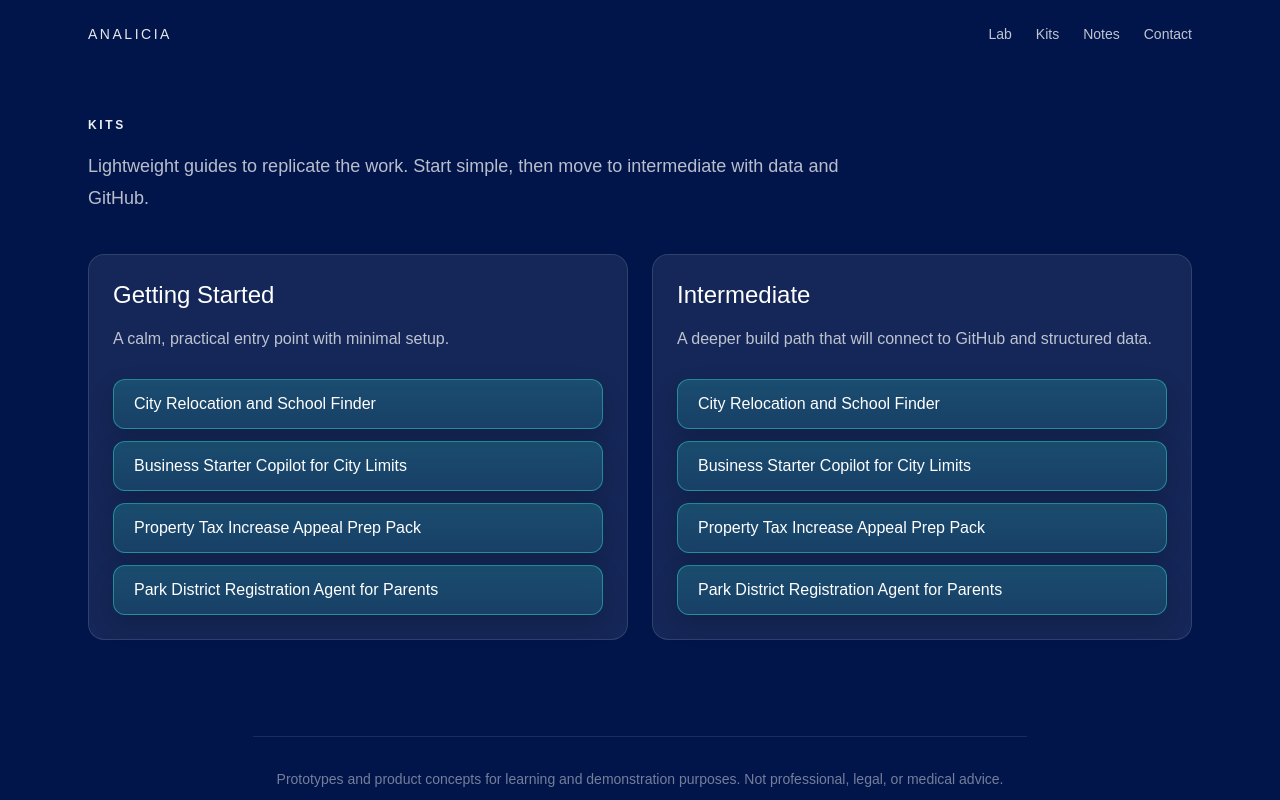
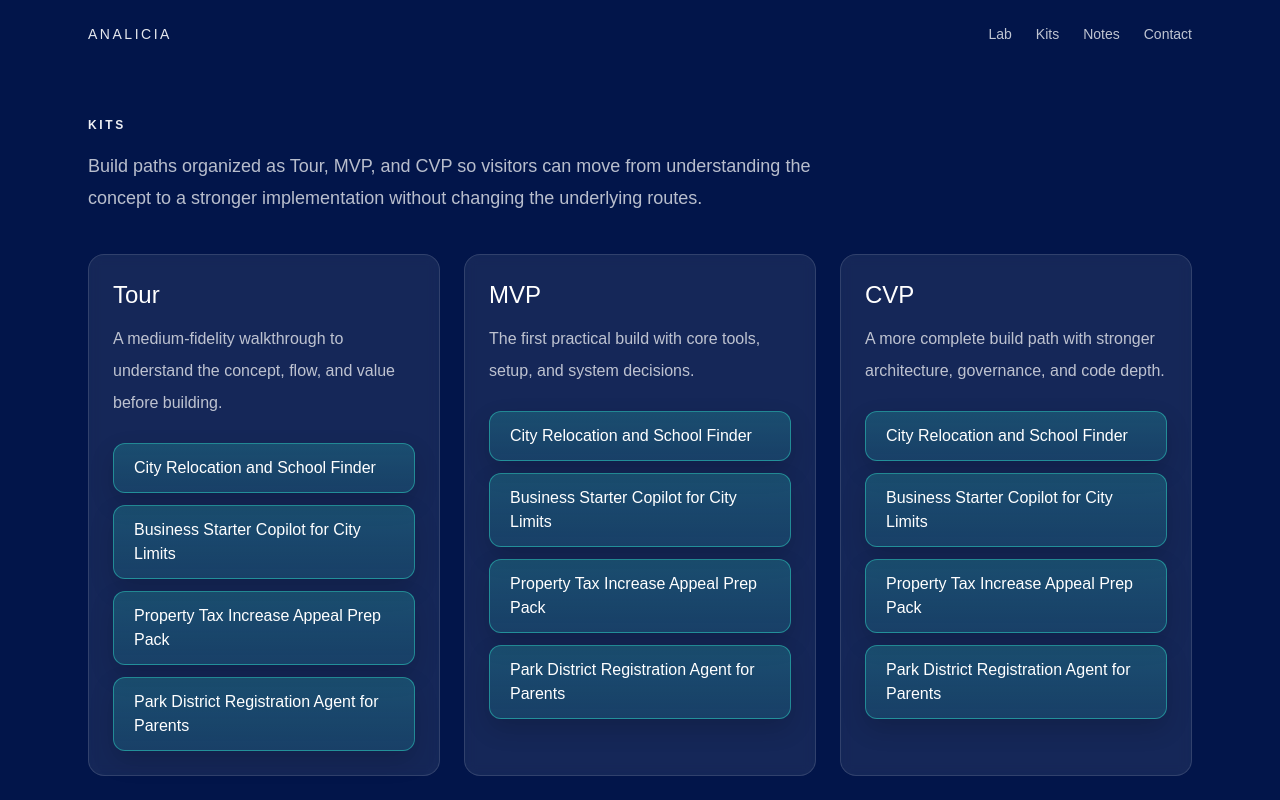
Before and after one commit to EverydayClarityLab/everyday-clarity-lab, a Next.js app: page /kits in a window 1280 px wide. Shown: the top 800 px of the page. Built offline with nearby package versions, Linux system fonts and the light colour scheme.

Commit message:
Update kits and labs cards to Tour, MVP, and CVP

```diff
--- a/app/kits/page.tsx
+++ b/app/kits/page.tsx
@@ -1,10 +1,22 @@
 // app/kits/page.tsx
 
 const labs = [
-  { title: "City Relocation and School Finder", slug: "city-relocation-school-finder" },
-  { title: "Business Starter Copilot for City Limits", slug: "business-starter-copilot" },
-  { title: "Property Tax Increase Appeal Prep Pack", slug: "property-tax-appeal-prep-pack" },
-  { title: "Park District Registration Agent for Parents", slug: "park-district-registration-agent" },
+  {
+    title: "City Relocation and School Finder",
+    slug: "city-relocation-school-finder",
+  },
+  {
+    title: "Business Starter Copilot for City Limits",
+    slug: "business-starter-copilot",
+  },
+  {
+    title: "Property Tax Increase Appeal Prep Pack",
+    slug: "property-tax-appeal-prep-pack",
+  },
+  {
+    title: "Park District Registration Agent for Parents",
+    slug: "park-district-registration-agent",
+  },
 ];
 
 export default function KitsPage() {
@@ -14,16 +26,34 @@ export default function KitsPage() {
         <p className="micro-label">Kits</p>
 
         <p className="max-w-3xl text-lg leading-8 text-white/72">
-          Lightweight guides to replicate the work. Start simple, then move to
-          intermediate with data and GitHub.
+          Build paths organized as Tour, MVP, and CVP so visitors can move from
+          understanding the concept to a stronger implementation without
+          changing the underlying routes.
         </p>
       </header>
 
-      <section className="mt-10 grid gap-6 md:grid-cols-2">
+      <section className="mt-10 grid gap-6 md:grid-cols-2 xl:grid-cols-3">
         <div className="card p-6">
-          <h2 className="text-2xl font-medium text-white">Getting Started</h2>
+          <h2 className="text-2xl font-medium text-white">Tour</h2>
           <p className="mt-3 leading-8 text-white/72">
-            A calm, practical entry point with minimal setup.
+            A medium-fidelity walkthrough to understand the concept, flow, and
+            value before building.
+          </p>
+
+          <div className="mt-6 grid gap-3">
+            {labs.map((lab) => (
+              <a key={lab.slug} className="btn-secondary" href={`/labs/${lab.slug}`}>
+                {lab.title}
+              </a>
+            ))}
+          </div>
+        </div>
+
+        <div className="card p-6">
+          <h2 className="text-2xl font-medium text-white">MVP</h2>
+          <p className="mt-3 leading-8 text-white/72">
+            The first practical build with core tools, setup, and system
+            decisions.
           </p>
 
           <div className="mt-6 grid gap-3">
@@ -40,9 +70,10 @@ export default function KitsPage() {
         </div>
 
         <div className="card p-6">
-          <h2 className="text-2xl font-medium text-white">Intermediate</h2>
+          <h2 className="text-2xl font-medium text-white">CVP</h2>
           <p className="mt-3 leading-8 text-white/72">
-            A deeper build path that will connect to GitHub and structured data.
+            A more complete build path with stronger architecture, governance,
+            and code depth.
           </p>
 
           <div className="mt-6 grid gap-3">
@@ -58,7 +89,6 @@ export default function KitsPage() {
           </div>
         </div>
       </section>
-
     </main>
   );
 }
--- a/app/labs/page.tsx
+++ b/app/labs/page.tsx
@@ -34,8 +34,8 @@ export default function LabsPage() {
         <p className="micro-label">Lab</p>
 
         <p className="max-w-3xl text-lg leading-8 text-white/72">
-          Product concepts with guided tours, governance thinking, and practical
-          build kits.
+          Product concepts with guided tours and practical build paths across
+          Tour, MVP, and CVP.
         </p>
       </header>
 
@@ -56,20 +56,19 @@ export default function LabsPage() {
                   className="btn-secondary"
                   href={`/kits/getting-started/${lab.slug}`}
                 >
-                  Getting Started
+                  View MVP
                 </a>
                 <a
                   className="btn-secondary"
                   href={`/kits/intermediate/${lab.slug}`}
                 >
-                  Intermediate
+                  View CVP
                 </a>
               </div>
             </div>
           </div>
         ))}
       </section>
-
     </main>
   );
 }
```
